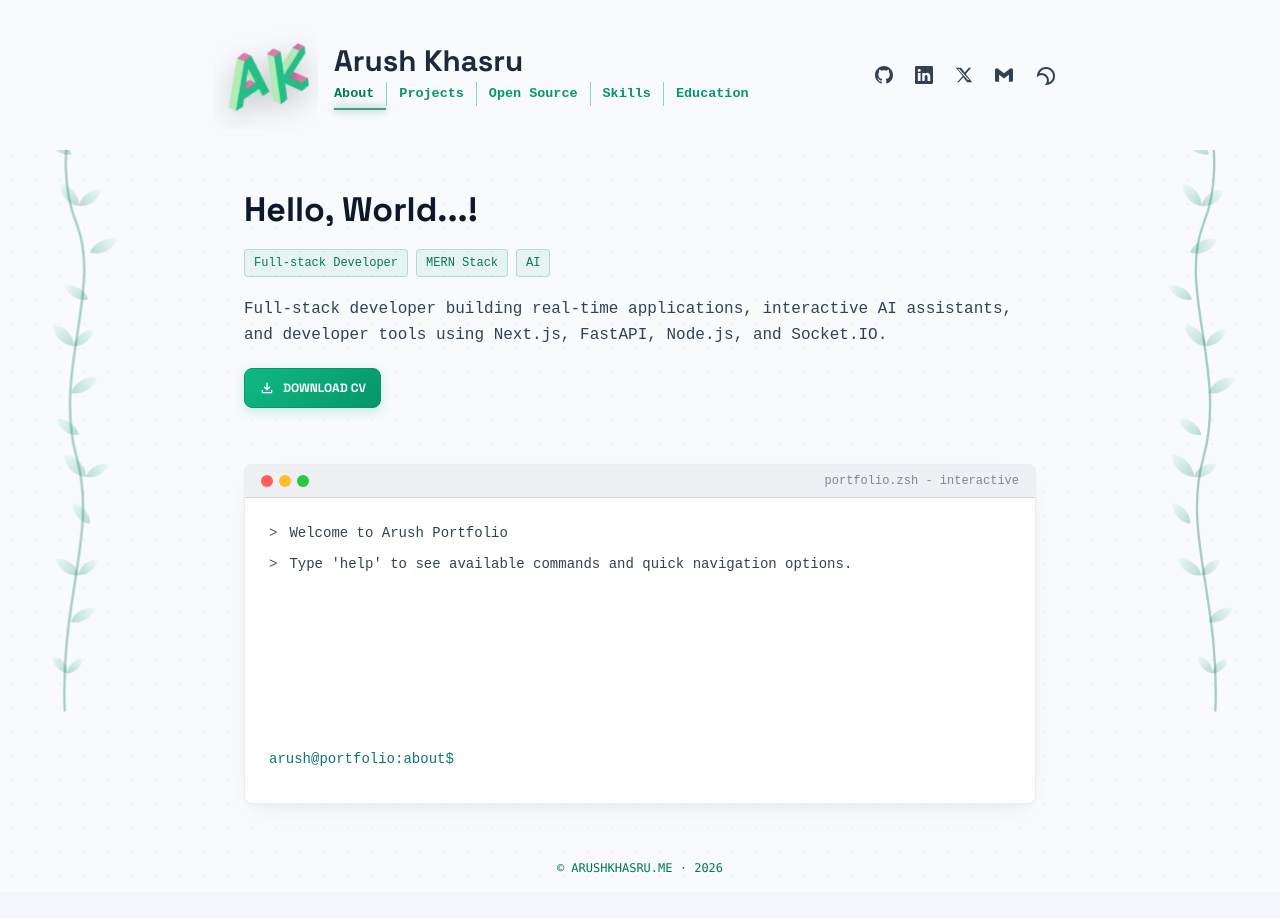
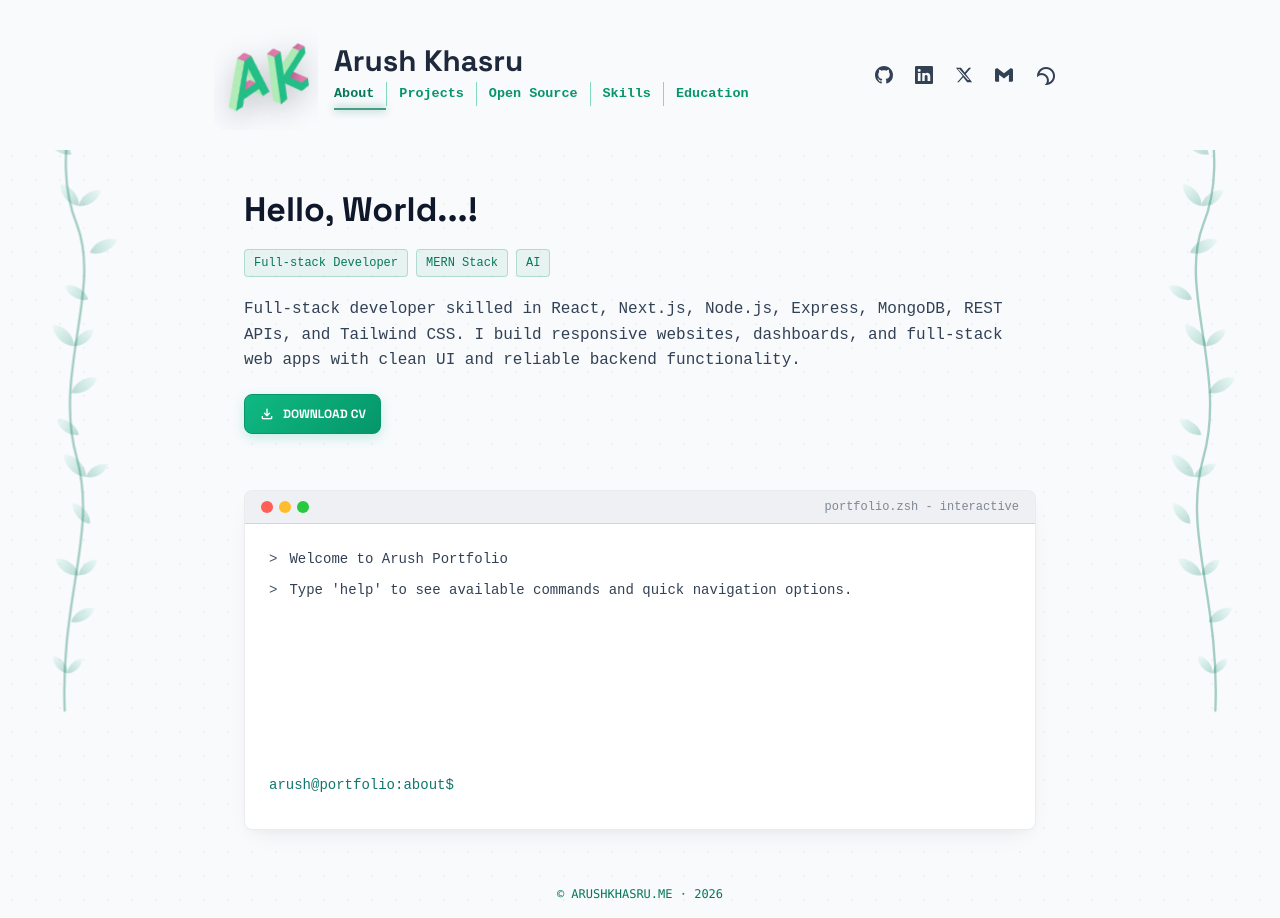
Before and after one commit to ArushKhasru/portfolio, a React (Vite) app: page / in a window 1280 px wide. Before the commit the page ends 892 px from the top, so only its background shows below. Built offline with nearby package versions, Linux system fonts and the light colour scheme.

Commit message:
Update core concepts and profile description
Removed 'Real-Time Systems' from core concepts and updated focus area in the profile description.

```diff
--- a/src/App.jsx
+++ b/src/App.jsx
@@ -150,7 +150,7 @@ const skillGroups = [
   },
   {
     title: 'Core Concepts',
-    values: ['REST APIs', 'JWT Authentication', 'Real-Time Systems', 'OOP', 'DSA'],
+    values: ['REST APIs', 'JWT Authentication', 'OOP', 'DSA'],
   },
 ]
 
@@ -641,7 +641,7 @@ Down Arrow                   - next command`,
       appendOutput(
         `Arush Khasru
 Role: Full-stack developer (MERN, Next.js, FastAPI)
-Focus: Real-time systems, AI applications, and developer tools
+Focus: AI applications, and developer tools
 Education: Final-year MCA | UGC NET (Computer Science), Dec 2025
 Location: India`,
       )
@@ -853,8 +853,7 @@ function AboutRoute({ onNavigate, activePath, isDark }) {
           )}
         </div>
         <p className="font-code-md text-body-lg text-on-surface-variant">
-          Full-stack developer building real-time applications, interactive AI assistants,
-          and developer tools using Next.js, FastAPI, Node.js, and Socket.IO.
+          Full-stack developer skilled in React, Next.js, Node.js, Express, MongoDB, REST APIs, and Tailwind CSS. I build responsive websites, dashboards, and full-stack web apps with clean UI and reliable backend functionality.
         </p>
         <div className="flex flex-wrap gap-3">
           <a
```
